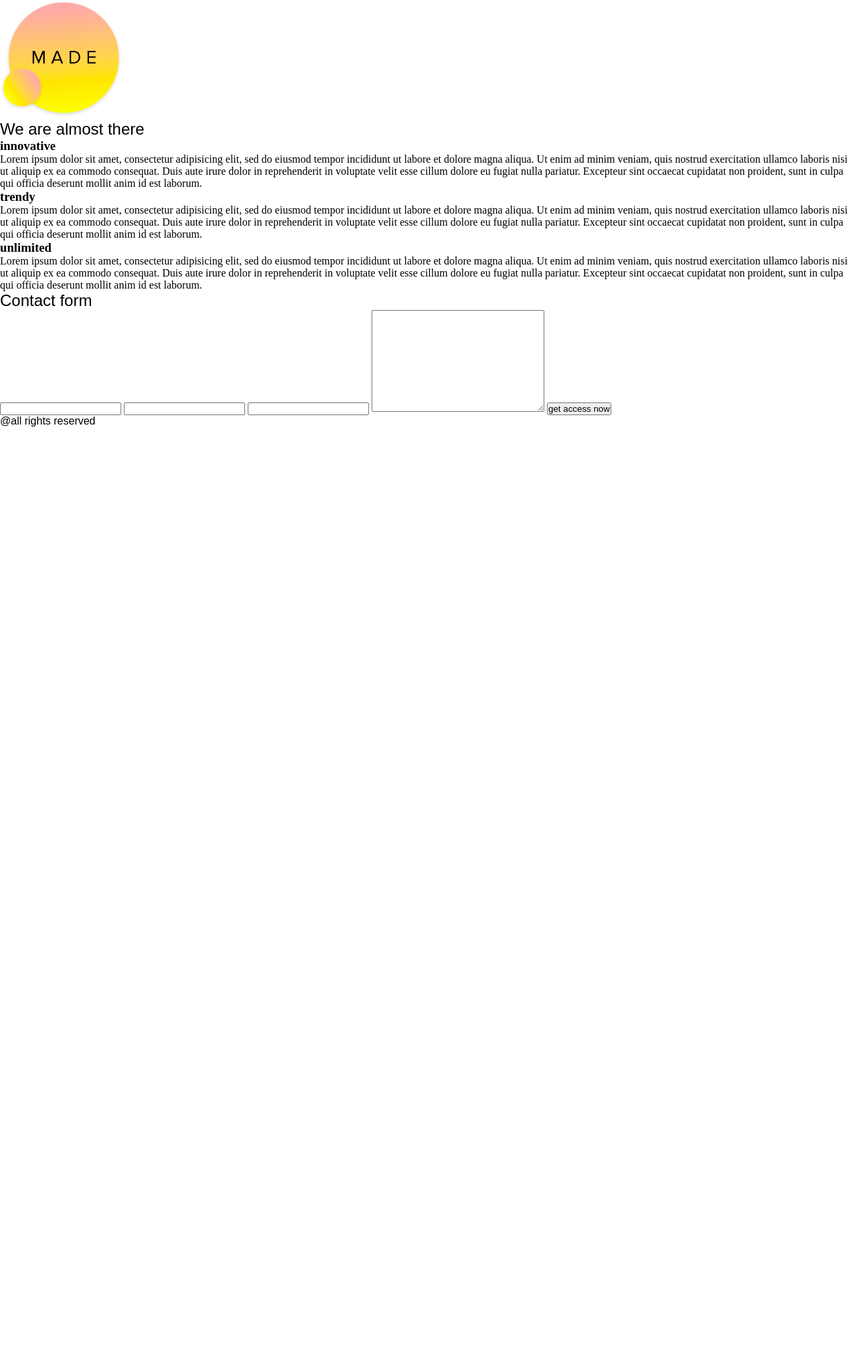
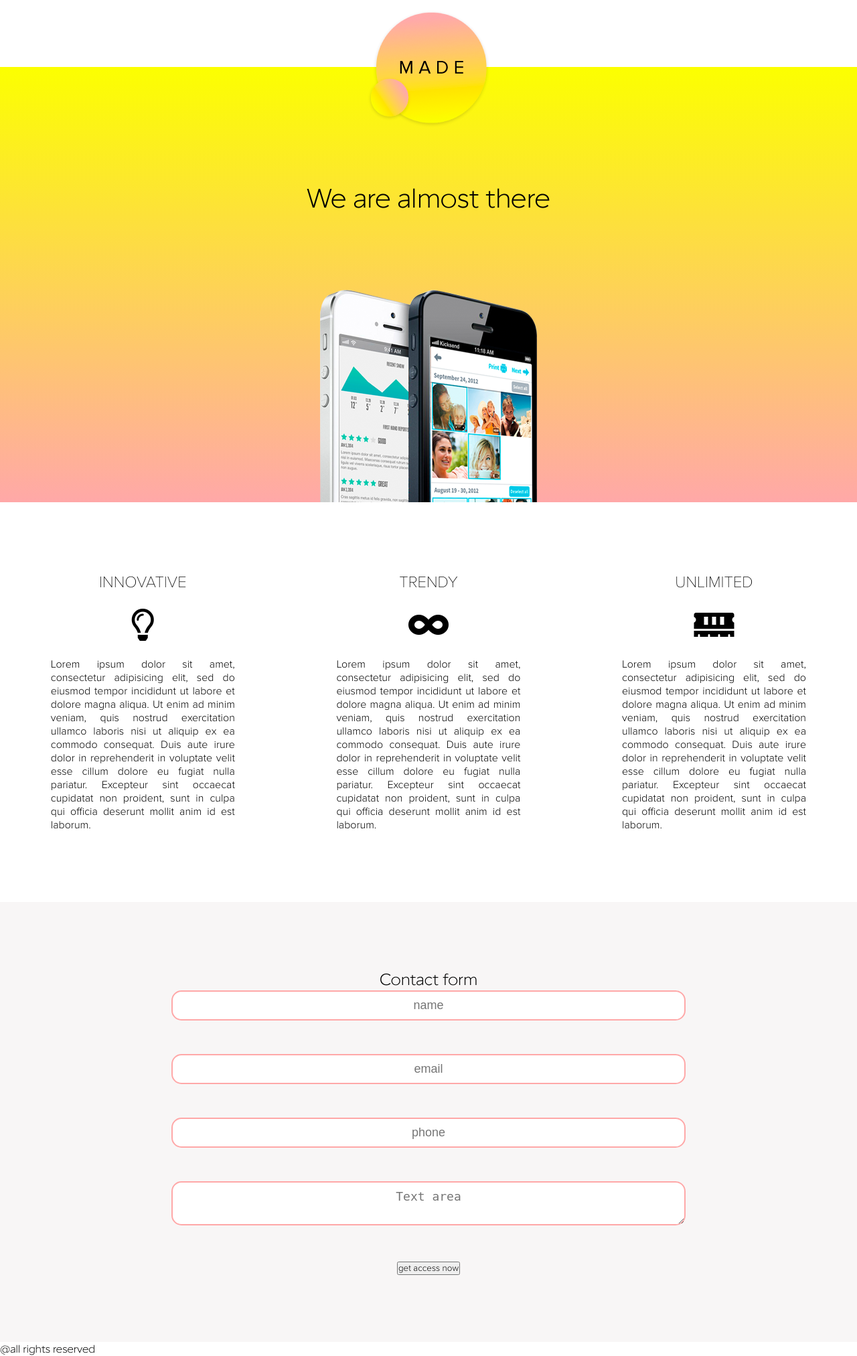
Before and after one commit to PlasticShitlord/Plastic.github.io, a PHP site: page / in a window 1280 px wide. Shown: the whole page at 67% size. Before the commit the page ends 637 px from the top, so only its background shows below. Run offline with PHP 8.4, Linux system fonts and the light colour scheme; some libraries are stand-ins or nearby versions.

Commit message:
14.09.2018

```diff
--- a/easy_site_start-master/index.html
+++ b/easy_site_start-master/index.html
@@ -4,7 +4,9 @@
 	<head>
 		<meta charset="UTF-8">
 		<title>Document</title>
-		<link rel="stylesheet" href="style.css">
+		<link rel="stylesheet" type="text/css" href="style.css">
+		<link rel="stylesheet" type="text/css" href="fonts.css">
+		<link rel="stylesheet" href="https://use.fontawesome.com/releases/v5.3.1/css/all.css" integrity="sha384-mzrmE5qonljUremFsqc01SB46JvROS7bZs3IO2EmfFsd15uHvIt+Y8vEf7N7fWAU" crossorigin="anonymous">
 	</head>
 
 	<body>
@@ -18,24 +20,35 @@
 				<div class=banner_text>
 					<h1>We are almost there</h1>
 				</div>
+				<div class="banner_image">
+					<img src="images/phones.png">
+				</div>
 			</section>
-			<div class="banner_image"></div>
+
 			<section class="definition">
 				<div class="container">
 					<div class="definition_item">
 						<h3>innovative</h3>
-						<i class="icon"></i>
+						<div>
+							<i class="far fa-lightbulb fa-3x"></i>
+						</div>
 						<p>Lorem ipsum dolor sit amet, consectetur adipisicing elit, sed do eiusmod tempor incididunt ut labore et dolore magna aliqua. Ut enim ad minim veniam, quis nostrud exercitation ullamco laboris nisi ut aliquip ex ea commodo consequat. Duis aute irure dolor in reprehenderit in voluptate velit esse cillum dolore eu fugiat nulla pariatur. Excepteur sint occaecat cupidatat non proident, sunt in culpa qui officia deserunt mollit anim id est laborum.</p>
 					</div>
 					<div class="definition_item">
 						<h3>trendy</h3>
-						<i class="icon"></i>
+						<div>
+							<i class="fas fa-infinity fa-3x"></i>
+						</div>
 						<p>Lorem ipsum dolor sit amet, consectetur adipisicing elit, sed do eiusmod tempor incididunt ut labore et dolore magna aliqua. Ut enim ad minim veniam, quis nostrud exercitation ullamco laboris nisi ut aliquip ex ea commodo consequat. Duis aute irure dolor in reprehenderit in voluptate velit esse cillum dolore eu fugiat nulla pariatur. Excepteur sint occaecat cupidatat non proident, sunt in culpa qui officia deserunt mollit anim id est laborum.</p>
 					</div>
 					<div class="definition_item">
 						<h3>unlimited</h3>
-						<i class="icon"></i>
+						<div>
+							<i class="fas fa-memory fa-3x"></i>
+						</div>
 						<p>Lorem ipsum dolor sit amet, consectetur adipisicing elit, sed do eiusmod tempor incididunt ut labore et dolore magna aliqua. Ut enim ad minim veniam, quis nostrud exercitation ullamco laboris nisi ut aliquip ex ea commodo consequat. Duis aute irure dolor in reprehenderit in voluptate velit esse cillum dolore eu fugiat nulla pariatur. Excepteur sint occaecat cupidatat non proident, sunt in culpa qui officia deserunt mollit anim id est laborum.</p>
+					</div>
+					<div class="clear">
 					</div>
 				</div>
 			</section>
@@ -43,10 +56,10 @@
 				<div class="container">
 					<h2>Contact form</h2>
 					<form action="">
-						<input type="text" placeholder="">
-						<input type="text" placeholder="">
-						<input type="text" placeholder="">
-						<textarea name="" id="" rows="10" cols="30" placeholder=""></textarea>
+						<input type="text" placeholder="name">
+						<input type="text" placeholder="email">
+						<input type="text" placeholder="phone">
+						<textarea placeholder="Text area"></textarea>
 						<button class="btn">get access now</button>
 					</form>
 				</div>
--- a/easy_site_start-master/style.css
+++ b/easy_site_start-master/style.css
@@ -5,20 +5,18 @@
 	box-sizing: border-box;
 }
 body {
-	width: auto;
-	height: 100%;
 	background-color: #fff;
 }
 
 h1, h2, .copy {
 	font-family: "RedRingLight", sans-serif;
 	font-weight: 100;
-	font-style: normal;
+
 }
 button {
 	font-family: "ProximaNovaLight", sans-serif;
 	font-weight: 400;
-	font-style: normal;
+
 }
 
 input, textarea, button {
@@ -26,4 +24,90 @@ input, textarea, button {
 }
 /* end reset */
 
-/*  пишем код тут */
+/*  start header*/
+header{
+	padding-top: 15px;
+	height: 100px;
+}
+.logo{
+	text-align: center;
+}
+/* end header */
+
+/*start banner */
+.banner{
+	height: 650px;
+	padding-top: 170px;
+	background: linear-gradient(to top, #ffa8a8, #fcff00)
+}
+.banner_text, .banner_image{
+	margin: 0 auto;
+	text-align: center;
+}
+.banner_text h1{
+	font-size: 40px;
+}
+.banner_image{
+	margin-top: 110px;
+}
+/* end banner */
+
+/* start definition*/
+.definition{
+	padding: 105px 0;
+}
+.definition_item{
+	display: inline-block;
+	width: 33.33%;
+	float: left;
+	padding: 0 30px;
+	text-align: center;
+}
+.definition_item h3{
+	font-family: "ProximaNovaThin", sans-serif;
+	font-size: 24px;
+	font-weight: 300;
+	text-transform: uppercase;
+}
+.definition_item p{
+	width: 75%;
+	margin: 0 auto;
+	font-family: "ProximaNovaLight", sans-serif;
+	font-weight: 400;
+	text-align: justify;
+}
+.definition_item div{
+	margin: 25px 0;
+}
+.container{
+	width: 100%;
+	max-width: 1280px;
+	margin: 0 auto;
+}
+.clear{
+	clear: both;
+}
+/* end definition */
+
+/*start form */
+.form{
+	background-color: #f8f6f6;
+	text-align: center;
+	padding: 100px 0;
+}
+input, textarea{
+	width: 100%;
+	font-size: 18px;
+	border: 2px solid #ffa8a8;
+	border-radius: 15px;
+	text-align: center;
+	margin-bottom: 50px;
+	padding: 10px;
+}
+.form form{
+	width: 60%;
+	display: inline-block;
+}
+section.form{
+
+}
```
Also changed, not shown: 1 other file.
